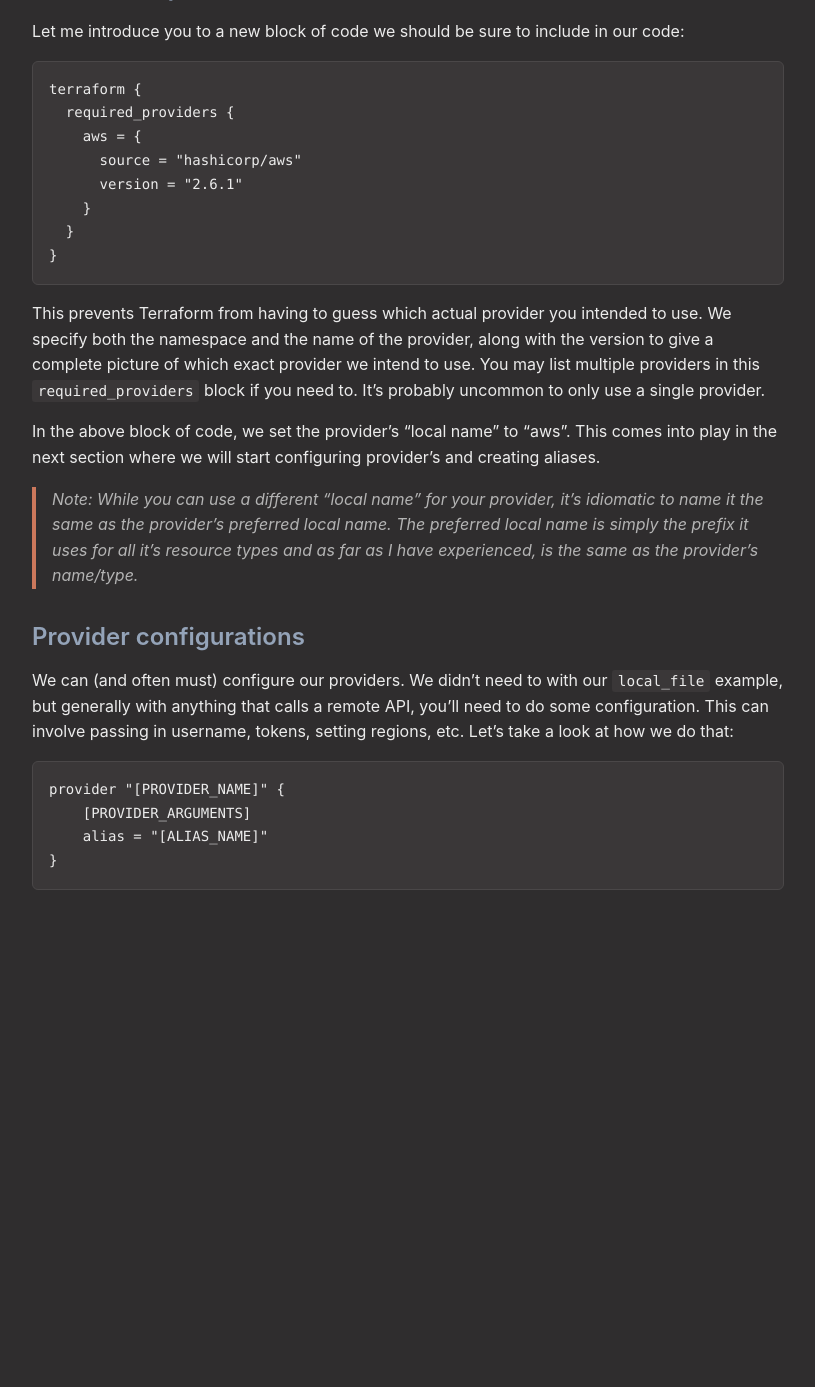
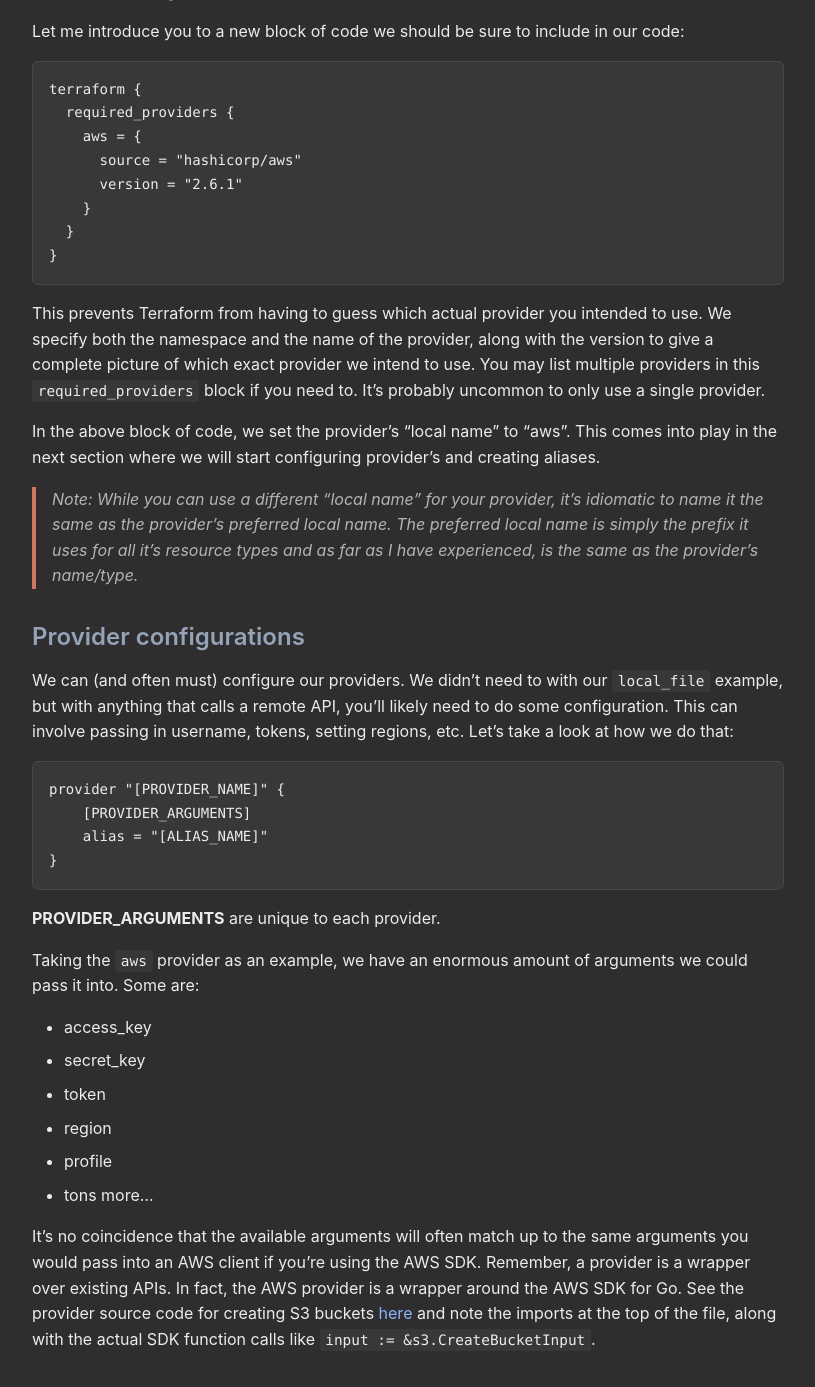
Before and after one commit to majesticbeast/intro-to-terraform, a Jekyll site: the page built from docs/providers-lockfile-statefile.md, in a window 1280 px wide and 1400 px high, scrolled down 1161 px. Shown: the top 1387 px of the window, without its empty margins (232-1047 px from the left). Built offline with Jekyll 4.4.1, drawn with Linux system fonts in a browser that asks for light colours; before the commit the page ends 2099 px from its top, so only the background shows below that.

Commit message:
add provideres-lockfile-statefile and fix links

````diff
--- a/docs/providers-lockfile-statefile.md
+++ b/docs/providers-lockfile-statefile.md
@@ -63,12 +63,29 @@ we will start configuring provider's and creating aliases.
 > as far as I have experienced, is the same as the provider's name/type.
 
 ### Provider configurations
-We can (and often must) configure our providers. We didn't need to with our `local_file` example, but generally with
-anything that calls a remote API, you'll need to do some configuration. This can involve passing in username, tokens,
-setting regions, etc. Let's take a look at how we do that:
+
+We can (and often must) configure our providers. We didn't need to with our `local_file` example, but with anything that
+calls a remote API, you'll likely need to do some configuration. This can involve passing in username, tokens, setting
+regions, etc. Let's take a look at how we do that:
+
 ```
 provider "[PROVIDER_NAME]" {
     [PROVIDER_ARGUMENTS]
     alias = "[ALIAS_NAME]"
 }
 ```
+
+**PROVIDER_ARGUMENTS** are unique to each provider.
+
+Taking the `aws` provider as an example, we have an enormous amount of arguments we could pass it into. Some are:
+- access_key
+- secret_key
+- token
+- region
+- profile
+- tons more...
+
+It's no coincidence that the available arguments will often match up to the same arguments you would pass into an AWS
+client if you're using the AWS SDK. Remember, a provider is a wrapper over existing APIs. In fact, the AWS provider is
+a wrapper around the AWS SDK for Go. See the provider source code for creating S3 buckets [here](https://github.com/hashicorp/terraform-provider-aws/blob/main/internal/service/s3/bucket.go)
+and note the imports at the top of the file, along with the actual SDK function calls like `input := &s3.CreateBucketInput`.
````
Also changed, not shown: docs/first-resource.md (+1 -1 lines).
